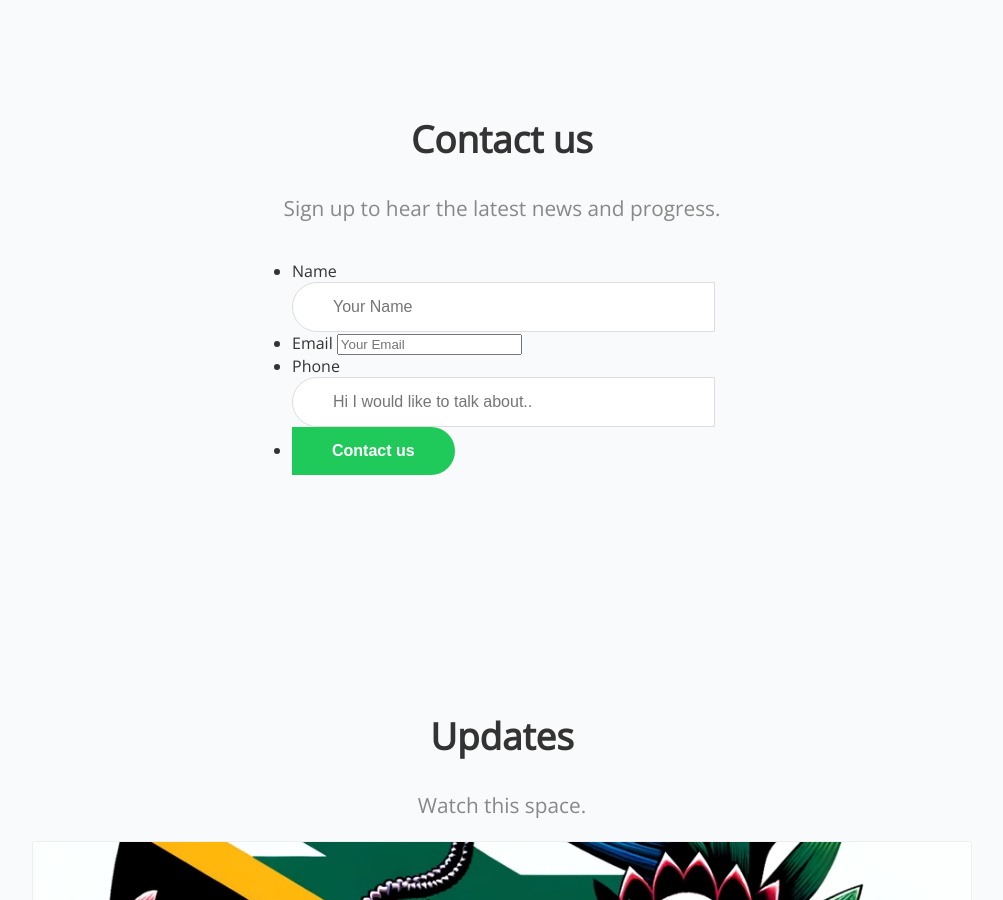
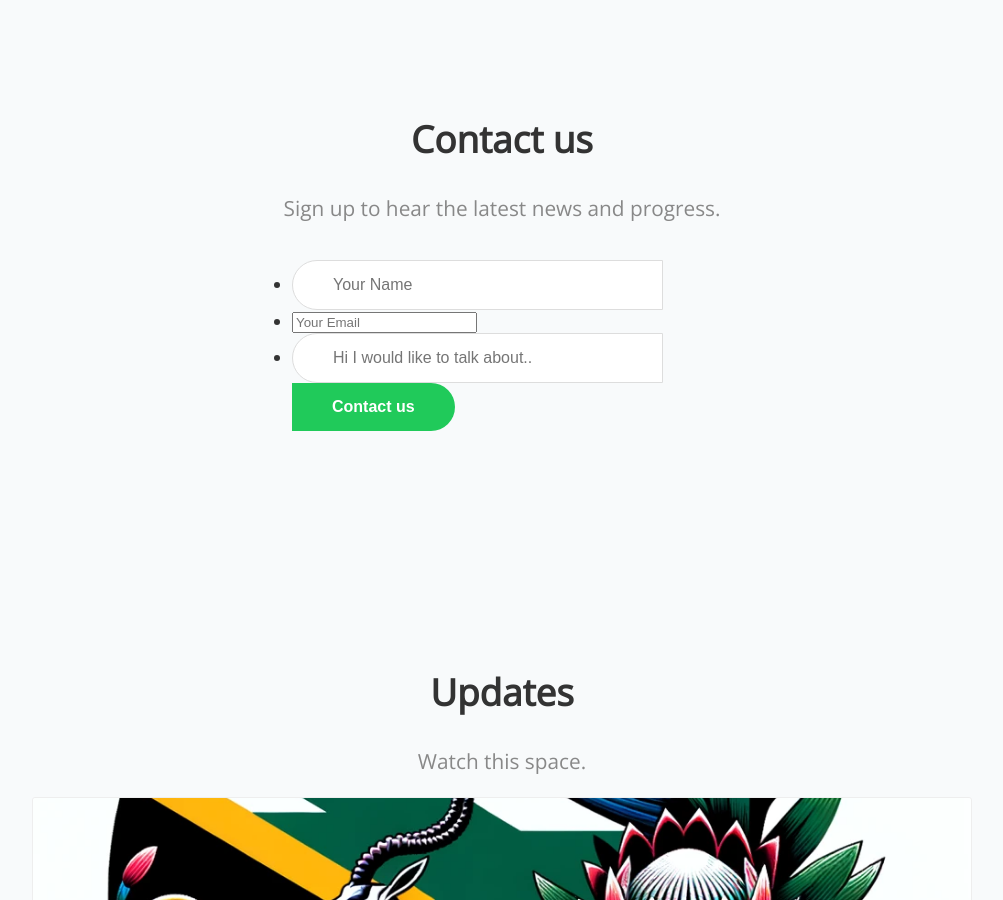
Before and after one commit to mzansi-ai/mzansi-ai.github.io, a Jekyll site: the page built from index.html, in a window 1280 px wide and 900 px high, scrolled down 2299 px. Shown: the whole window, without its empty margins (138-1141 px from the left). Built offline with Jekyll 4.4.1, drawn with Linux system fonts in a browser that asks for light colours; nearby versions of some CDN libraries.

Commit message:
remove form labels

```diff
--- a/index.html
+++ b/index.html
@@ -89,23 +89,18 @@ title: Home
 			<ul>
 			<li>
             <div>
-                <label for="name">Name</label>
                 <input type="text" id="name" name="name" placeholder="Your Name">
             </div>
 			</li>
 			<li>
             <div>
-                <label for="email" >Email</label>
                 <input type="email" id="email" name="email" placeholder="Your Email">
             </div>
 			</li>
 			<li>
             <div>
-                <label for="message">Phone</label>
                 <input type="text" id="message" name="message" placeholder="Hi I would like to talk about..">
             </div>
-			</li>
-			<li>
             <div>
                 <input type="submit" value="Contact us"/>
             </div>
```
